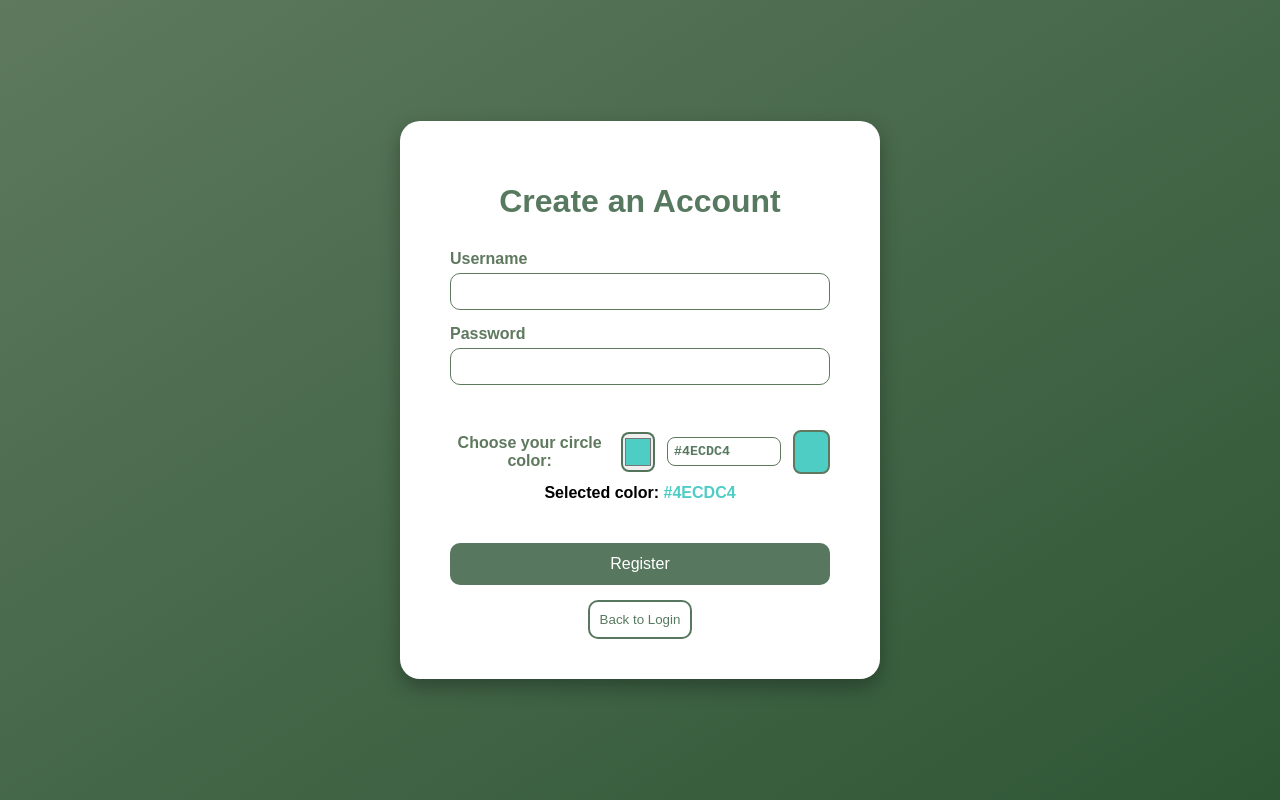
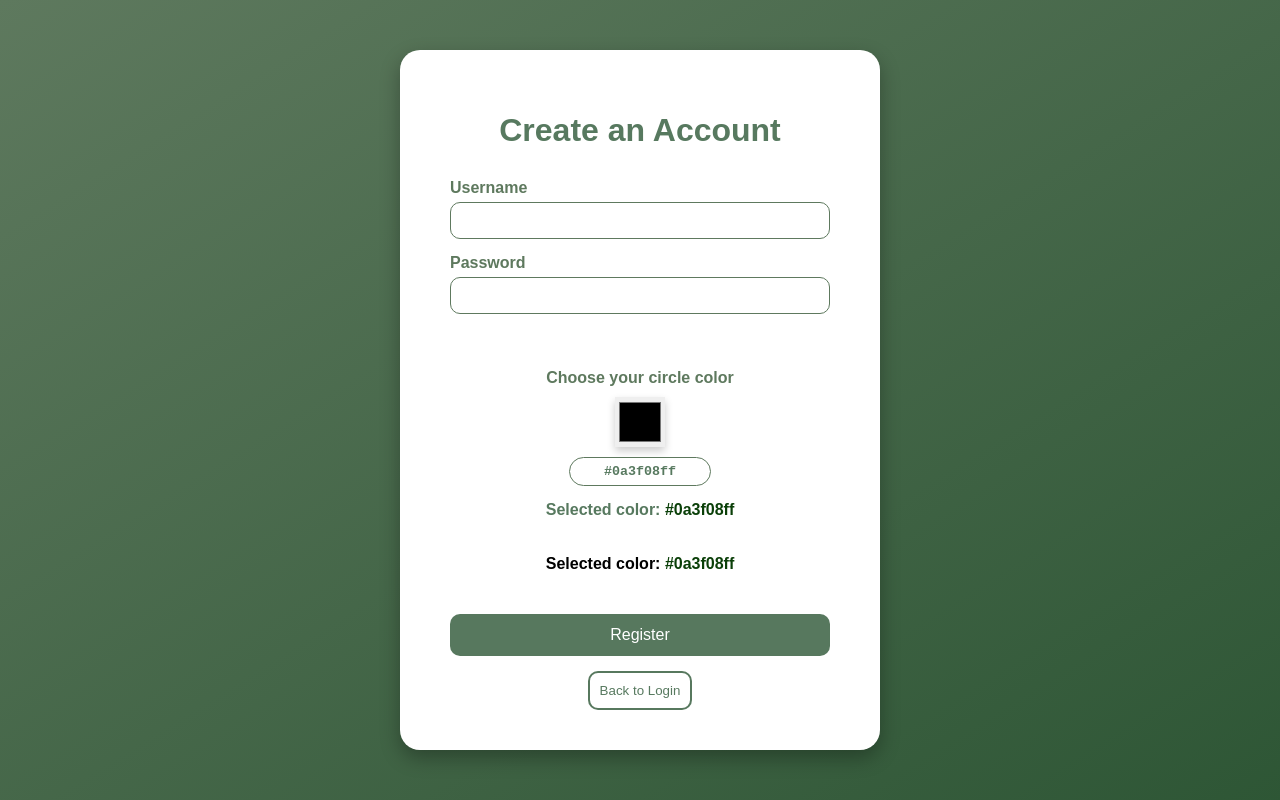
Before and after one commit to lizedminster/HackUmassSustainabilityTeam, a React (Create React App) app in the folder frontend/: page /register in a window 1280 px wide. Built offline with nearby package versions, Linux system fonts and the light colour scheme.

Commit message:
Little Changes to Hex

```diff
--- a/frontend/src/Components/HexColorPicker.css
+++ b/frontend/src/Components/HexColorPicker.css
@@ -1,47 +1,58 @@
 /* HexColorPicker.css */
 
-.color-picker-wrapper {
+.color-picker {
   display: flex;
+  flex-direction: column;
   align-items: center;
-  gap: 12px;
-  margin: 10px 0;
+  gap: 10px;
+  margin: 20px 0;
 }
 
 .color-picker-label {
   font-weight: bold;
   color: #5e795e;
-  min-width: 120px;
+  font-size: 1em;
 }
 
-.color-picker-input {
-  width: 40px;
-  height: 40px;
-  border: 2px solid #1d4a27bd;
-  border-radius: 8px;
-  cursor: pointer;
-  padding: 0;
+.swatch-container {
+  display: flex;
+  align-items: center;
+  gap: 12px;
 }
 
-.color-picker-text {
-  width: 100px;
-  padding: 6px;
-  border-radius: 8px;
-  border: 1px solid #5e795e;
-  font-family: monospace;
-  text-transform: uppercase;
-  color: #1d4a27bd;
-  font-weight: bold;
+.color-swatch {
+  width: 50px;
+  height: 50px;
+  border: none;
+  cursor: pointer;
+  box-shadow: 0 4px 8px rgba(0,0,0,0.2);
+  transition: transform 0.2s;
 }
 
-.color-picker-text:focus {
+.color-swatch:hover {
+  transform: scale(1.1);
+}
+
+.color-text-input {
+  width: 120px;
+  padding: 6px 10px;
+  border-radius: 20px;
+  border: 1px solid #5e795e;
+  text-align: center;
+  font-family: monospace;
+  font-weight: bold;
+  color: #1d4a27bd;
+  transition: 0.2s;
+}
+
+.color-text-input:focus {
   outline: none;
   border-color: #1d4a27bd;
   box-shadow: 0 0 5px #1d4a27bd;
 }
 
-.color-picker-preview {
-  width: 40px;
-  height: 40px;
-  border: 2px solid #5e795e;
-  border-radius: 8px;
+.selected-color-text {
+  font-weight: bold;
+  color: #1d4a27bd;
+  margin-top: 5px;
 }
--- a/frontend/src/Components/HexColorPicker.js
+++ b/frontend/src/Components/HexColorPicker.js
@@ -1,7 +1,7 @@
 import React, { useState } from "react";
 import './HexColorPicker.css';
 
-const HexColorPicker = ({ label = "Select Color", defaultColor = "#154118", onChange }) => {
+const HexColorPicker = ({ label = "Circle Color", defaultColor = "#0a3f08ff", onChange }) => {
   const [color, setColor] = useState(defaultColor);
   const [inputValue, setInputValue] = useState(defaultColor);
 
@@ -22,28 +22,29 @@ const HexColorPicker = ({ label = "Select Color", defaultColor = "#154118", onCh
   };
 
   return (
-    <div className="color-picker-wrapper">
-      <label className="color-picker-label">{label}:</label>
+    <div className="color-picker">
+      <label className="color-picker-label">{label}</label>
 
-      <input
-        type="color"
-        value={color}
-        onChange={(e) => handleColorChange(e.target.value)}
-        className="color-picker-input"
-      />
+      <div className="swatch-container">
+        <input
+          type="color"
+          value={color}
+          onChange={(e) => handleColorChange(e.target.value)}
+          className="color-swatch"
+        />
+      </div>
 
       <input
         type="text"
         value={inputValue}
         onChange={handleInputChange}
         maxLength={7}
-        className="color-picker-text"
+        className="color-text-input"
       />
 
-      <div
-        className="color-picker-preview"
-        style={{ backgroundColor: color }}
-      />
+      <p className="selected-color-text">
+        Selected color: <span style={{ color }}>{color}</span>
+      </p>
     </div>
   );
 };
--- a/frontend/src/Register.js
+++ b/frontend/src/Register.js
@@ -6,7 +6,7 @@ import './Register.css'; // Import CSS
 function Register() {
   const [username, setUsername] = useState('');
   const [password, setPassword] = useState('');
-  const [hexcolor, setHexcolor] = useState('#4ECDC4');
+  const [hexcolor, setHexcolor] = useState("#0a3f08ff");
   const [error, setError] = useState('');
   const navigate = useNavigate();
 
```
